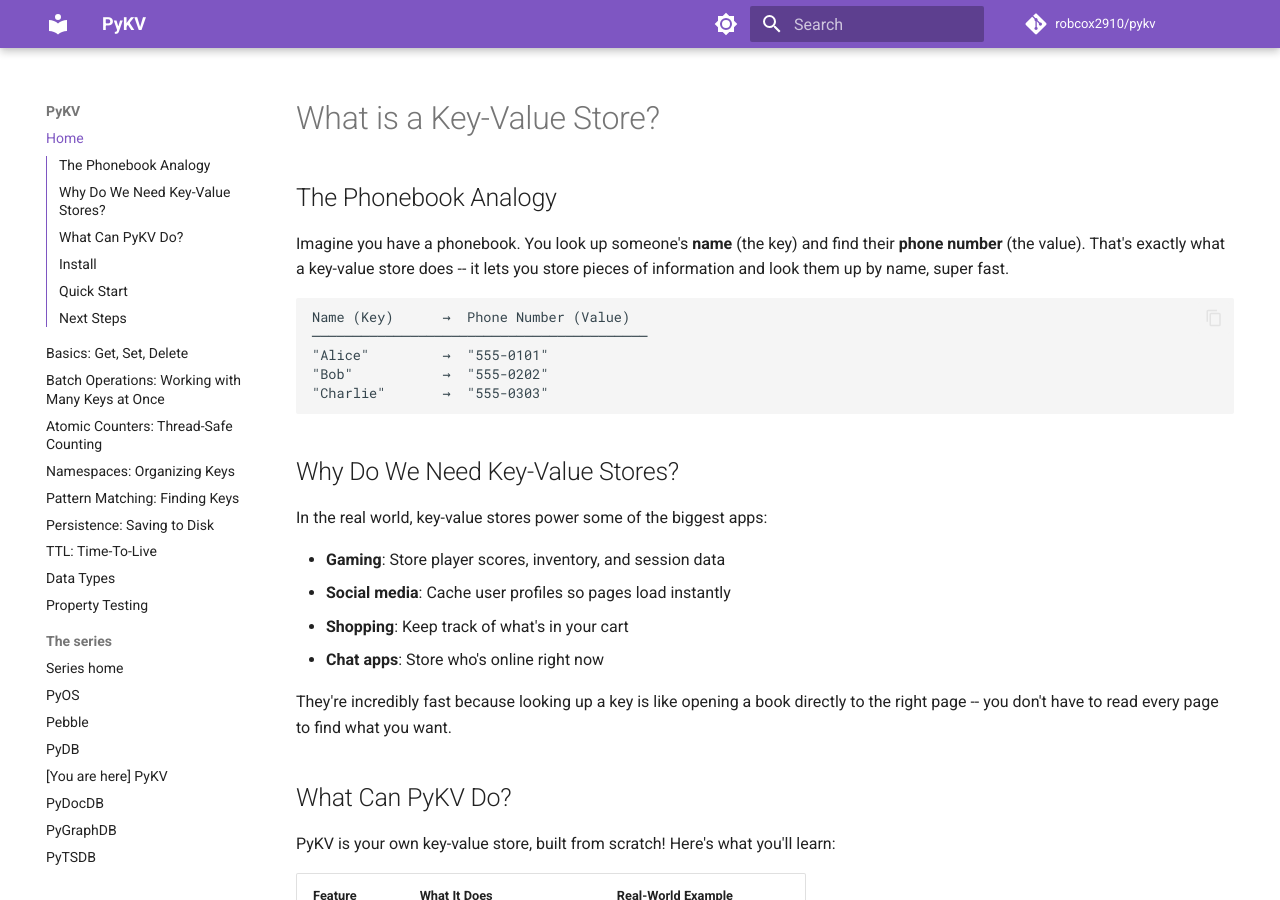
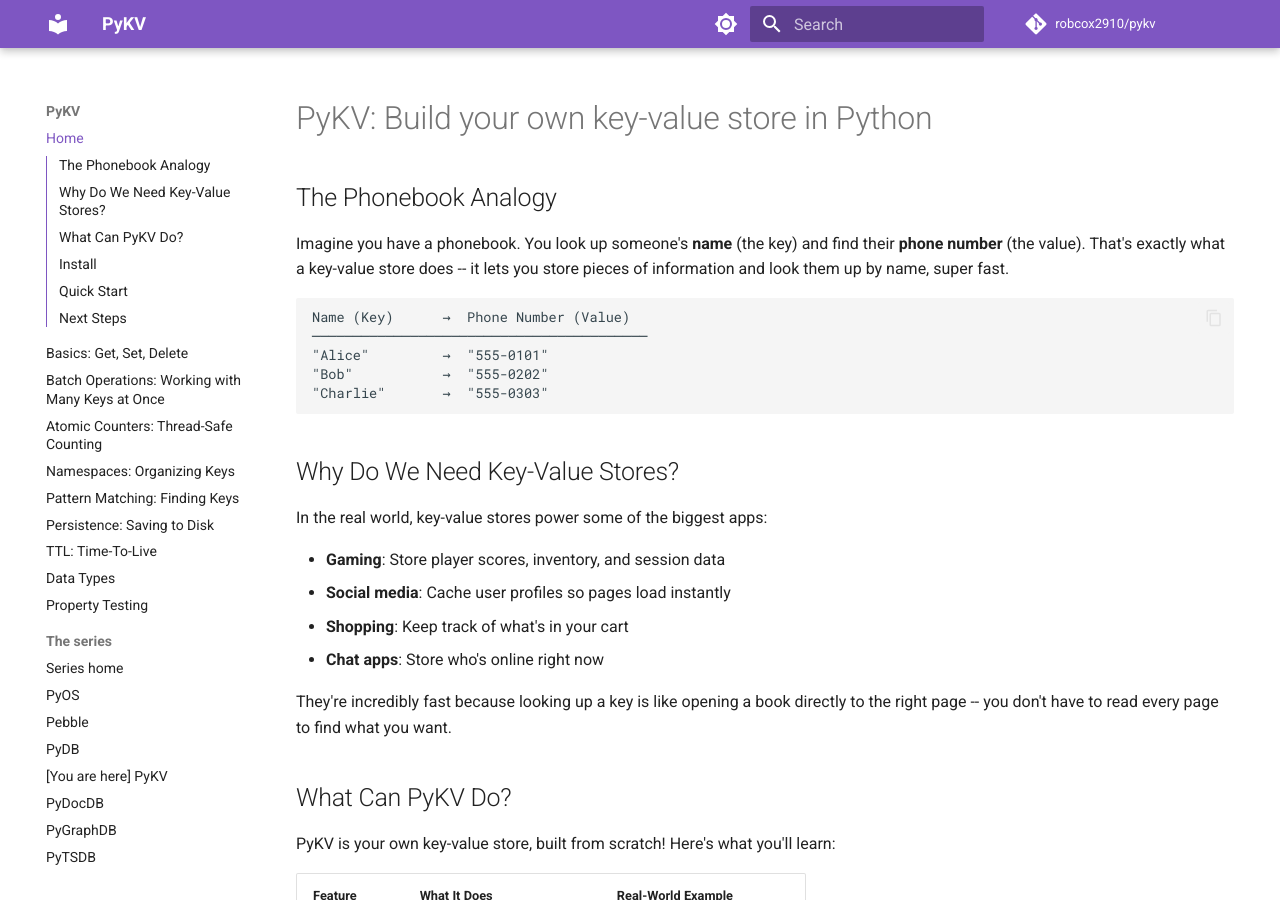
Before and after one commit to robcox2910/pykv, an MkDocs documentation site: the page built from docs/index.md, in a window 1280 px wide and 900 px high. Built offline with MkDocs 1.6.1 and Material for MkDocs 9.7.7, drawn with Linux system fonts in a browser that asks for light colours; comment, search, counter and statistics services are not loaded.

Commit message:
docs: show the series title at the top of the landing page (#16)
Curated lists (such as free-programming-books) require an entry's title to
match the one displayed on the resource itself.


Claude-Session: https://claude.ai/code/session_01V7Qx2bpVb4r459q1hdHABV

Co-authored-by: Claude <noreply@anthropic.com>

```diff
--- a/docs/index.md
+++ b/docs/index.md
@@ -1,4 +1,8 @@
-# What is a Key-Value Store?
+---
+title: "Build your own key-value store in Python"
+---
+
+# PyKV: Build your own key-value store in Python
 
 ## The Phonebook Analogy
 
```
